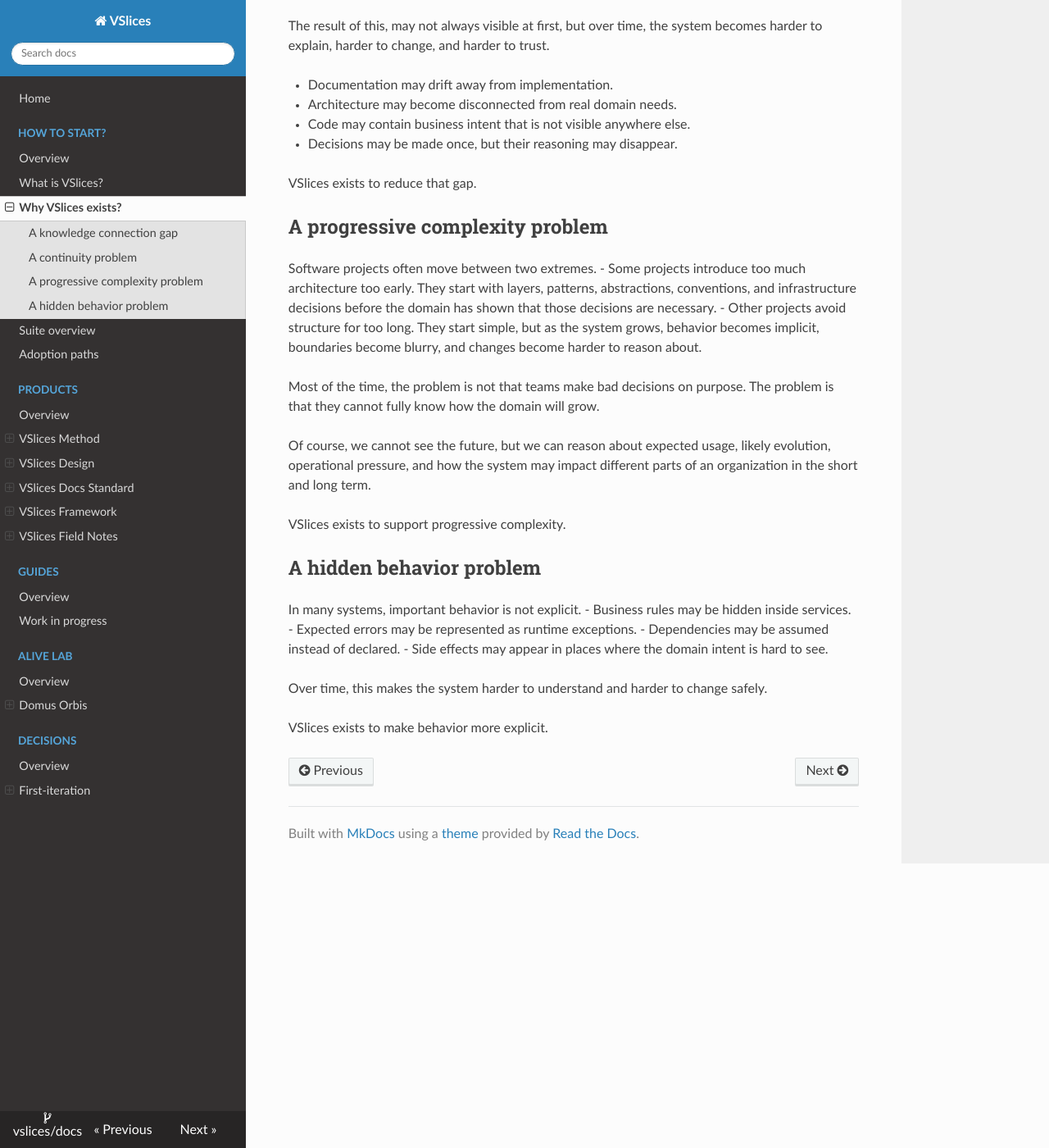
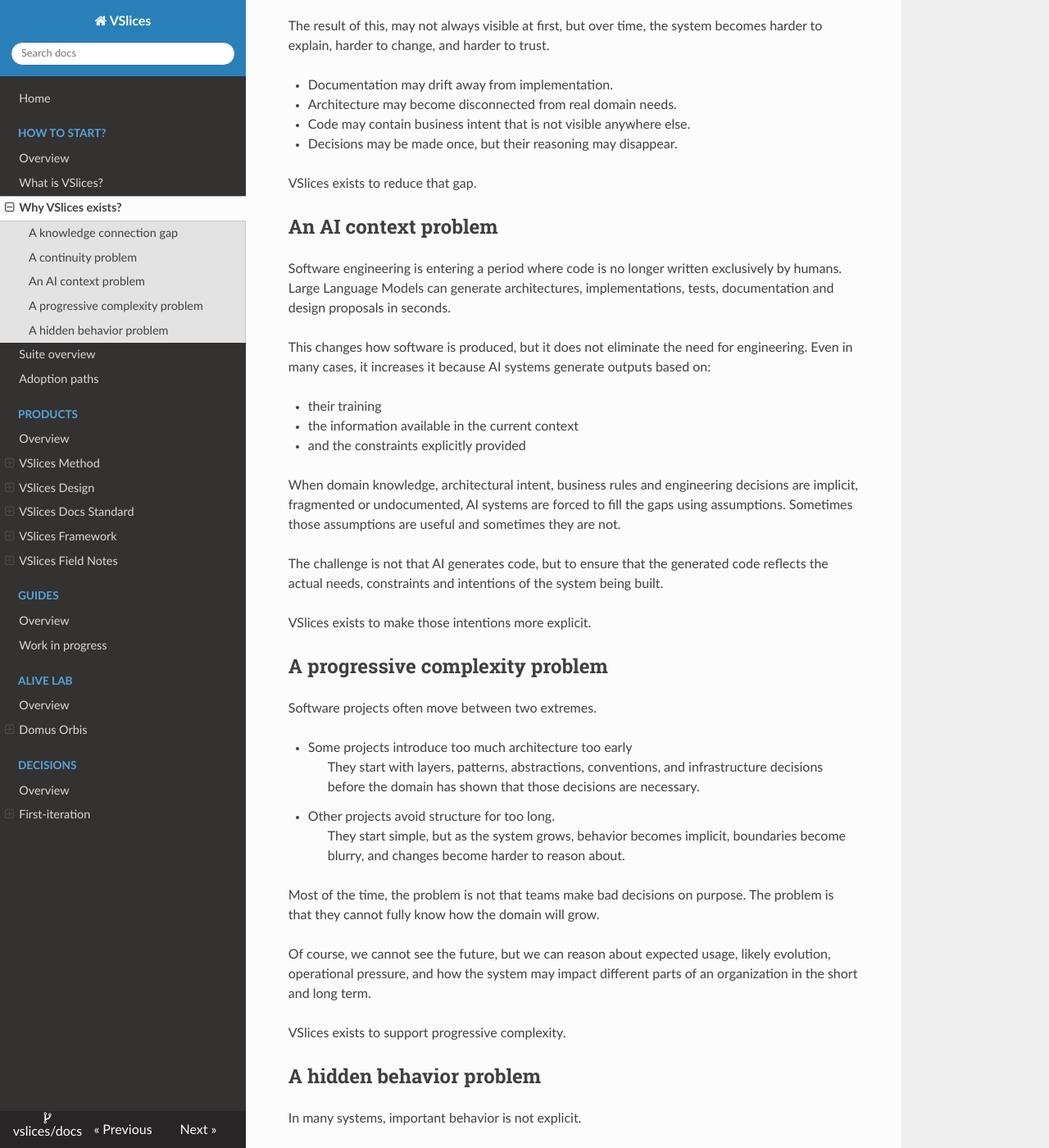
Before and after one commit to vslices/docs, an MkDocs documentation site: the page built from docs/start-here/why-vslices-exists.md, in a window 1280 px wide and 1400 px high, scrolled down 924 px. Shown: the whole window at 82% size. Built offline with MkDocs 1.6.1, drawn with Linux system fonts in a browser that asks for light colours; nearby versions of some CDN libraries; some of the changed text lies outside the part shown.

Commit message:
feat: agregado mejoras a los textos exisztentes

```diff
--- a/docs/start-here/why-vslices-exists.md
+++ b/docs/start-here/why-vslices-exists.md
@@ -29,11 +29,30 @@ The result of this, may not always visible at first, but over time, the system b
 
 VSlices exists to reduce that gap.
 
+## An AI context problem
+
+Software engineering is entering a period where code is no longer written exclusively by humans. Large Language Models can generate architectures, implementations, tests, documentation and design proposals in seconds.
+
+This changes how software is produced, but it does not eliminate the need for engineering. Even in many cases, it increases it because AI systems generate outputs based on:
+
+- their training
+- the information available in the current context
+- and the constraints explicitly provided
+
+When domain knowledge, architectural intent, business rules and engineering decisions are implicit, fragmented or undocumented, AI systems are forced to fill the gaps using assumptions. Sometimes those assumptions are useful and sometimes they are not.
+
+The challenge is not that AI generates code, but to ensure that the generated code reflects the actual needs, constraints and intentions of the system being built.
+
+VSlices exists to make those intentions more explicit.
+
 ## A progressive complexity problem
 
 Software projects often move between two extremes.
-- Some projects introduce too much architecture too early. They start with layers, patterns, abstractions, conventions, and infrastructure decisions before the domain has shown that those decisions are necessary.
-- Other projects avoid structure for too long. They start simple, but as the system grows, behavior becomes implicit, boundaries become blurry, and changes become harder to reason about.
+
+- Some projects introduce too much architecture too early
+> They start with layers, patterns, abstractions, conventions, and infrastructure decisions before the domain has shown that those decisions are necessary.
+- Other projects avoid structure for too long.
+> They start simple, but as the system grows, behavior becomes implicit, boundaries become blurry, and changes become harder to reason about.
 
 Most of the time, the problem is not that teams make bad decisions on purpose. The problem is that they cannot fully know how the domain will grow.
 
@@ -44,6 +63,7 @@ VSlices exists to support progressive complexity.
 ## A hidden behavior problem
 
 In many systems, important behavior is not explicit.
+
 - Business rules may be hidden inside services.
 - Expected errors may be represented as runtime exceptions.
 - Dependencies may be assumed instead of declared.
```
Also changed, not shown: docs/products/index.md (+16 -0 lines).
